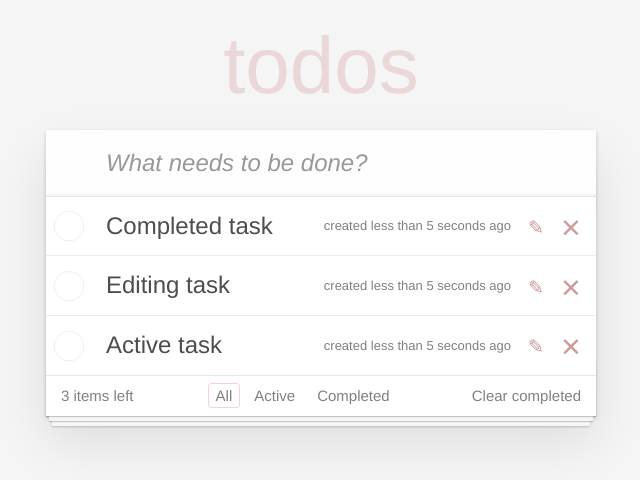
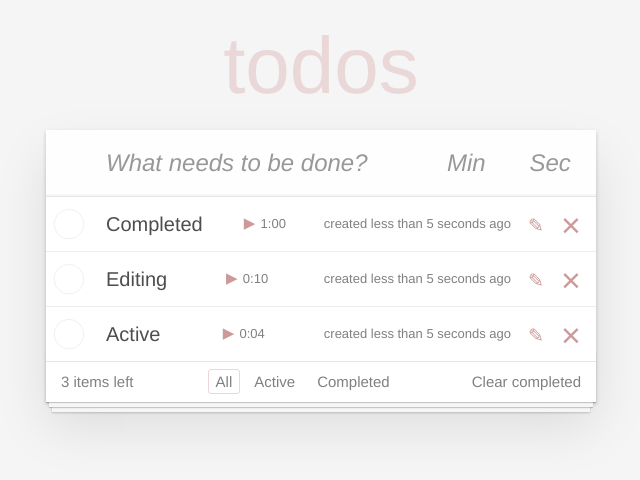
Before and after one commit to iuliana-lapatkina/todo-app, a React (Create React App) app: page / in a window 1280 px wide. Shown: the top 480 px of the page, without its empty margins (319-959 px from the left). Built offline with nearby package versions, Linux system fonts and the light colour scheme; the HTML template or start-up script is replaced by a standard one.

Commit message:
Add timers to tasks without localStorage save

```diff
--- a/src/components/App/App.js
+++ b/src/components/App/App.js
@@ -9,16 +9,16 @@ export default class App extends Component {
 
   state = {
     todoData: [
-      this.createTodoItem('Completed task'),
-      this.createTodoItem('Editing task'),
-      this.createTodoItem('Active task'),
+      this.createTodoItem('Completed', 1, 0),
+      this.createTodoItem('Editing', 0, 10),
+      this.createTodoItem('Active', 0, 4),
     ],
     currentFilter: 'All',
   };
 
-  addItem = (label) => {
+  addItem = (label, min, sec) => {
     this.setState(({ todoData }) => {
-      const newItem = this.createTodoItem(label);
+      const newItem = this.createTodoItem(label, min, sec);
       return {
         todoData: [...todoData, newItem],
       };
@@ -47,6 +47,18 @@ export default class App extends Component {
     this.onToggleEdit(id);
   };
 
+  editItemTime = (newMin, newSec, id) => {
+    this.setState(({ todoData }) => {
+      const index = todoData.findIndex((el) => el.id === id);
+      const oldItem = todoData[index];
+      const newItem = { ...oldItem, min: newMin, sec: newSec };
+      const newData = [...todoData.slice(0, index), newItem, ...todoData.slice(index + 1)];
+      return {
+        todoData: newData,
+      };
+    });
+  };
+
   onToggleDone = (id) => {
     this.setState(({ todoData }) => {
       return {
@@ -59,6 +71,14 @@ export default class App extends Component {
     this.setState(({ todoData }) => {
       return {
         todoData: this.toggleProperty(todoData, id, 'editing'),
+      };
+    });
+  };
+
+  onToggleTimer = (id) => {
+    this.setState(({ todoData }) => {
+      return {
+        todoData: this.toggleProperty(todoData, id, 'onTimer'),
       };
     });
   };
@@ -126,14 +146,23 @@ export default class App extends Component {
     return [...arr.slice(0, index), newItem, ...arr.slice(index + 1)];
   }
 
-  createTodoItem(label) {
+  createTodoItem(label, min, sec) {
+    let newMin = Number(min);
+    let newSec = Number(sec);
+    while (newSec > 60) {
+      newMin += 1;
+      newSec -= 60;
+    }
     return {
       label,
+      min: newMin,
+      sec: newSec,
       done: false,
       editing: false,
       hidden: false,
       createTime: new Date(),
       id: this.startId++,
+      onTimer: false,
     };
   }
 
@@ -141,7 +170,7 @@ export default class App extends Component {
     const { todoData, currentFilter } = this.state;
     const doneCount = todoData.filter((el) => el.done).length;
     const todoCount = todoData.length - doneCount;
-
+    console.log(todoData);
     return (
       <section className="todoapp">
         <Header addItem={this.addItem} />
@@ -150,9 +179,11 @@ export default class App extends Component {
             todos={todoData}
             onDeleted={this.deleteItem}
             onToggleDone={this.onToggleDone}
+            onToggleTimer={this.onToggleTimer}
             onEdited={this.ediItem}
             onToggleEdit={this.onToggleEdit}
             onFocusOff={this.onFocusOff}
+            editItemTime={this.editItemTime}
           />
           <Footer
             todoCount={todoCount}
--- a/src/components/NewTaskForm/NewTaskForm.js
+++ b/src/components/NewTaskForm/NewTaskForm.js
@@ -8,6 +8,8 @@ export default class NewTaskForm extends Component {
 
   state = {
     label: '',
+    min: '',
+    sec: '',
   };
 
   onLabelChange = (e) => {
@@ -16,19 +18,39 @@ export default class NewTaskForm extends Component {
     });
   };
 
+  onMinChange = (e) => {
+    if (Number(e.target.value) >= 0) {
+      this.setState({
+        min: Number(e.target.value),
+      });
+    }
+  };
+
+  onSecChange = (e) => {
+    if (Number(e.target.value) >= 0) {
+      this.setState({
+        sec: Number(e.target.value),
+      });
+    }
+  };
+
   onSubmit = (e) => {
-    const { label } = this.state;
+    const { label, min, sec } = this.state;
     const { addItem } = this.props;
     e.preventDefault();
     if (!label.trim()) {
       this.setState({
         label: '',
+        min: '',
+        sec: '',
       });
       return;
     }
-    addItem(label);
+    addItem(label, min, sec);
     this.setState({
       label: '',
+      min: '',
+      sec: '',
     });
   };
 
@@ -39,13 +61,16 @@ export default class NewTaskForm extends Component {
     if (e.keyCode === 27) {
       this.setState({
         label: '',
+        min: '',
+        sec: '',
       });
     }
   };
 
   render() {
-    const { label } = this.state;
+    const { label, min, sec } = this.state;
     return (
+      <form className="new-todo-form">
         <input
           className="new-todo"
           placeholder="What needs to be done?"
@@ -54,6 +79,23 @@ export default class NewTaskForm extends Component {
           onChange={this.onLabelChange}
           onKeyDown={this.enterPress}
         />
+        <input
+          className="new-todo-form__timer"
+          placeholder="Min"
+          autoFocus
+          value={min}
+          onKeyDown={this.enterPress}
+          onChange={this.onMinChange}
+        />
+        <input
+          className="new-todo-form__timer"
+          placeholder="Sec"
+          autoFocus
+          value={sec}
+          onKeyDown={this.enterPress}
+          onChange={this.onSecChange}
+        />
+      </form>
     );
   }
 }
--- a/src/components/Task/Task.js
+++ b/src/components/Task/Task.js
@@ -17,8 +17,42 @@ export default class Task extends Component {
     onFocusOff: PropTypes.func.isRequired,
   };
 
-  state = {
-    label: '',
+  constructor(props) {
+    super(props);
+    this.state = {
+      label: '',
+      min: props.min,
+      sec: props.sec,
+    };
+  }
+
+  componentWillUnmount() {
+    clearInterval(this.myInterval);
+  }
+
+  startTimer = () => {
+    const { onToggleTimer } = this.props;
+    this.myInterval = setInterval(() => {
+      const { min, sec } = this.state;
+      const { id, editItemTime } = this.props;
+      if (sec > 0) {
+        this.setState({
+          sec: sec - 1,
+        });
+      }
+      if (sec === 1) {
+        if (min === 0) {
+          clearInterval(this.myInterval);
+          onToggleTimer();
+        } else {
+          this.setState(() => ({
+            min: min - 1,
+            sec: 59,
+          }));
+        }
+      }
+      editItemTime(min, sec, id);
+    }, 1000);
   };
 
   onLabelChange = (e) => {
@@ -64,8 +98,8 @@ export default class Task extends Component {
   };
 
   render() {
-    const { id, label, createTime, onToggleDone, onDeleted, onToggleEdit } = this.props;
-
+    const { id, label, onTimer, createTime, onToggleDone, onToggleTimer, onDeleted, onToggleEdit } = this.props;
+    const { min, sec } = this.state;
     const time = formatDistanceToNow(createTime, { includeSeconds: true });
 
     return (
@@ -73,8 +107,32 @@ export default class Task extends Component {
         <div className="view">
           <input id={id} className="toggle" type="checkbox" onClick={onToggleDone} />
           <label htmlFor={id}>
-            <span className="description">{label}</span>
-            <span className="created">created {time} ago</span>
+            <span className="title">{label}</span>
+            <span className="description">
+              {!onTimer ? (
+                <button
+                  className="icon icon-play"
+                  type="button"
+                  onClick={() => {
+                    if (sec !== 0 || min !== 0) {
+                      onToggleTimer();
+                      this.startTimer();
+                    }
+                  }}
+                />
+              ) : (
+                <button
+                  className="icon icon-pause"
+                  type="button"
+                  onClick={() => {
+                    onToggleTimer();
+                    clearInterval(this.myInterval);
+                  }}
+                />
+              )}
+              {min}:{sec < 10 ? `0${sec}` : sec}
+            </span>
+            <span className="description">created {time} ago</span>
           </label>
           <button type="button" className="icon icon-edit" onClick={onToggleEdit} />
           <button type="button" className="icon icon-destroy" onClick={onDeleted} />
--- a/src/components/TaskList/TaskList.js
+++ b/src/components/TaskList/TaskList.js
@@ -21,7 +21,8 @@ export default class TaskList extends Component {
   };
 
   render() {
-    const { todos, onToggleDone, onDeleted, onEdited, onToggleEdit, onFocusOff } = this.props;
+    const { todos, onToggleDone, onDeleted, onEdited, editItemTime, onToggleEdit, onToggleTimer, onFocusOff } =
+      this.props;
 
     const elements = todos.map((item) => {
       const { id, done, hidden, editing, ...itemProps } = item;
@@ -37,7 +38,9 @@ export default class TaskList extends Component {
             onDeleted={() => onDeleted(id)}
             onEdited={onEdited}
             onToggleEdit={() => onToggleEdit(id)}
+            onToggleTimer={() => onToggleTimer(id)}
             onFocusOff={() => onFocusOff(id)}
+            editItemTime={editItemTime}
           />
         </li>
       );
--- a/src/index.css
+++ b/src/index.css
@@ -84,7 +84,13 @@ body {
 	text-rendering: optimizeLegibility;
 }
 
+.new-todo-form {
+	display: flex;
+	margin-bottom: 0;
+}
+
 .new-todo,
+.new-todo-form .new-todo-form__timer,
 .edit {
 	position: relative;
 	margin: 0;
@@ -102,11 +108,20 @@ body {
 	-moz-osx-font-smoothing: grayscale;
 }
 
-.new-todo {
+.new-todo, .new-todo-form .new-todo-form__timer {
 	padding: 16px 16px 16px 60px;
 	border: none;
 	background: rgba(0, 0, 0, 0.003);
 	box-shadow: inset 0 -2px 1px rgba(0,0,0,0.03);
+}
+
+.new-todo {
+	width: 70%;
+}
+
+.new-todo-form .new-todo-form__timer {
+	width: 15%;
+	padding-left: 16px;
 }
 
 .main {
@@ -155,7 +170,7 @@ body {
 
 .task-list li {
 	position: relative;
-	font-size: 24px;
+	font-size: 20px;
 	border-bottom: 1px solid #ededed;
 }
 
@@ -219,12 +234,16 @@ body {
 	padding: 15px 85px 15px 60px;
 }
 
-.task-list li label .created {
+.task-list li .view {
+	position: relative;
+}
+
+.task-list li label .description {
 	font-size: 13px;
 	color: gray;
 }
 
-.task-list li label .description {
+.task-list li label .title {
 	word-break: break-all;
 	display: block;
 	line-height: 1.2;
@@ -233,20 +252,17 @@ body {
 	color: #4d4d4d;
 }
 
-.task-list li.completed label .description {
+.task-list li.completed label .title {
 	color: #cdcdcd;
 	text-decoration: line-through;
 }
 
 .task-list li .icon {
-	position: absolute;
-	top: 0;
-	bottom: -3px;
 	width: 30px;
 	height: 40px;
 	font-size: 34px;
 	color: #cc9a9a;
-	margin: auto 0 11px;
+	margin: auto 0;
 	transition: color 0.2s ease-out;
 	cursor: pointer;
 }
@@ -256,6 +272,9 @@ body {
 }
 
 .task-list li .icon-destroy {
+	position: absolute;
+	top: 0;
+	bottom: -3px;
 	right: 10px;
 }
 
@@ -264,12 +283,39 @@ body {
 }
 
 .task-list li .icon-edit {
+	position: absolute;
+	top: 0;
+	bottom: -3px;
 	font-size: 19px;
 	right: 45px;
 }
 
 .task-list li .icon-edit:after {
 	content: '✎';
+}
+
+.task-list li .icon-pause,
+.task-list li .icon-play {
+	font-size: 18px;
+	width: 18px;
+	height: 18px;
+}
+
+.task-list li .icon-play {
+	margin-right: 2px;
+	font-size: 15px;
+}
+
+.task-list li .icon-pause {
+	margin-right: 10px;
+}
+
+.icon-pause:after {
+	content: '⏸';
+}
+
+.icon-play:after {
+	content: '▶';
 }
 
 .task-list li .edit {
```
Also changed, not shown: .prettierrc.json. Lines whose indentation alone changed are shown as unchanged.
